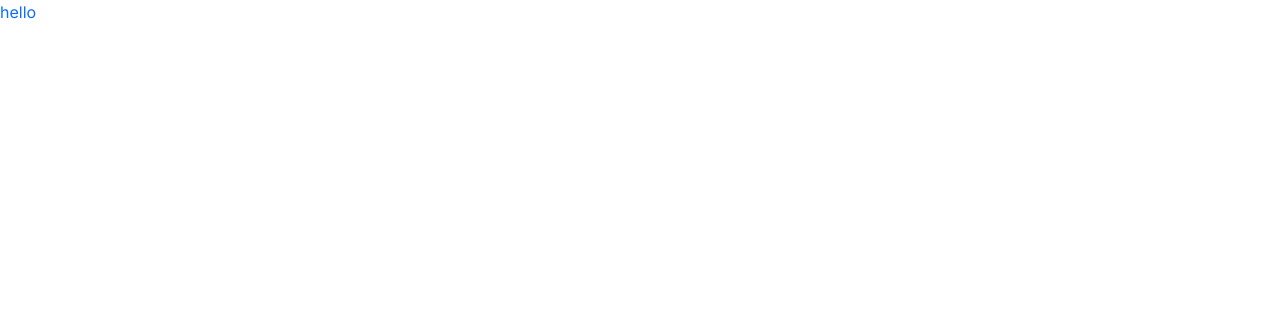
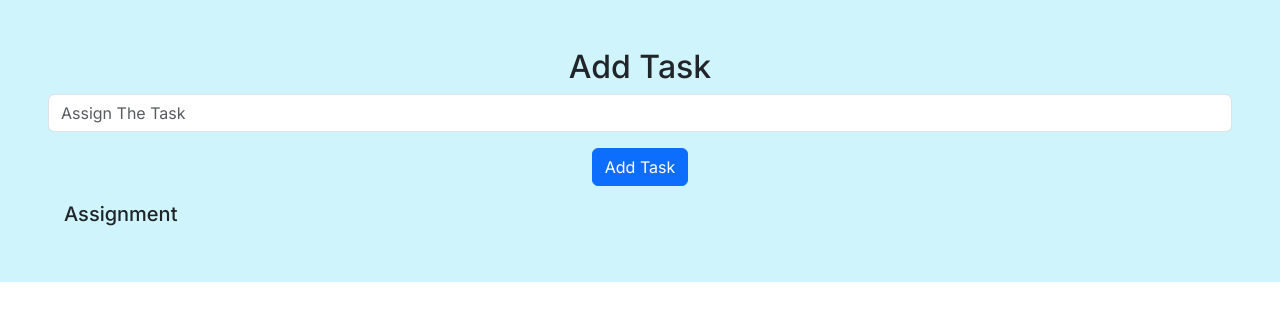
Before and after one commit to RaviRanjan3098/todo-app, a Next.js app: page / in a window 1280 px wide. Shown: the top 320 px of the page. Built offline with nearby package versions, Linux system fonts and the light colour scheme.

Commit message:
final commit

```diff
--- a/src/app/globals.css
+++ b/src/app/globals.css
@@ -105,3 +105,5 @@ a {
     color-scheme: dark;
   }
 }
+
+/* Add this CSS in your styles file or within a <style> tag */
--- a/src/app/page.js
+++ b/src/app/page.js
@@ -1,10 +1,11 @@
 import Image from "next/image";
 import styles from "./page.module.css";
+import Todo from "@/components/todo";
 
 export default function Home() {
   return (
    <>
-     <p className="text-primary"> hello</p>
+     <Todo />
    </>
   );
 }
--- /dev/null
+++ b/src/components/style.css
@@ -0,0 +1,42 @@
+
+.modal {
+    display: block; /* Show the modal */
+    position: fixed;
+    z-index: 1;
+    left: 0;
+    top: 0;
+    width: 100%;
+    height: 100%;
+    overflow: auto;
+    background-color: rgb(0,0,0); /* Fallback color */
+    background-color: rgba(0,0,0,0.4); /* Black w/ opacity */
+  }
+
+  .modal-content {
+    background-color: #fefefe;
+    margin: 15% auto; /* 15% from the top and centered */
+    padding: 20px;
+    border: 1px solid #888;
+    width: 80%; /* Could be more or less, depending on screen size */
+  }
+
+  .close {
+    color: #aaa;
+    float: right;
+    font-size: 28px;
+    font-weight: bold;
+  }
+
+  .close:hover,
+  .close:focus {
+    color: black;
+    text-decoration: none;
+    cursor: pointer;
+  }
+  .container-fluid {
+    height: full;
+}
+html, body {
+    height: 100%;
+    margin: 0;
+}
--- /dev/null
+++ b/src/components/todo.js
@@ -0,0 +1,127 @@
+"use client";
+import React, { useState, useEffect } from 'react';
+import "./style.css";
+
+function TodoApp() {
+  const [task, setTask] = useState([]); // this is the empty array to store the task one by one
+  const [inputValue, setInputValue] = useState(''); // this state is used when the user inputs the task
+  const [isEditing, setIsEditing] = useState(false);
+  const [isModalOpen, setIsModalOpen] = useState(false); // this state is defined to be visible to the task when the user wants to see
+  const [currentTask, setCurrentTask] = useState(null);
+
+  useEffect(() => {
+    // this code is used to store the local storage data
+    const savedTasks = JSON.parse(localStorage.getItem('tasks')) || [];
+    setTask(savedTasks);
+  }, []);
+
+  const saveTasksToLocalStorage = (tasks) => {
+    localStorage.setItem('tasks', JSON.stringify(tasks));
+  };
+
+  const handleAddTodo = () => {
+    if (inputValue.trim() !== '') {
+      let updatedTasks;
+      if (isEditing) {
+        updatedTasks = task.map(t =>
+          t.id === currentTask.id ? { ...t, text: inputValue } : t
+        );
+        setIsEditing(false);
+        setCurrentTask(null);
+      } else {
+        const newTodo = {
+          id: task.length + 1,
+          text: inputValue,
+        };
+        updatedTasks = [...task, newTodo];
+      }
+      setTask(updatedTasks);
+      setInputValue('');
+      saveTasksToLocalStorage(updatedTasks);
+    }
+  };
+
+  const handleInputChange = (e) => {
+    setInputValue(e.target.value);
+  };
+
+  const handleDeleteTodo = (id) => {
+    const updatedTasks = task.filter(todo => todo.id !== id);
+    setTask(updatedTasks);
+    saveTasksToLocalStorage(updatedTasks);
+  };
+
+  const handleEditTodo = (todo) => {
+    setInputValue(todo.text);
+    setIsEditing(true);
+    setCurrentTask(todo);
+  };
+
+  const handleViewTodo = (todo) => {
+    setCurrentTask(todo);
+    setIsModalOpen(true);
+  };
+
+  const handleCloseModal = () => {
+    setIsModalOpen(false);
+    setCurrentTask(null);
+  };
+
+  return (
+    <>
+    <div className="container-fluid p-5 d-flex flex-column align-items-center bg-info-subtle h-full">
+      <h2>Add Task</h2>
+      <div className="mb-3 w-100">
+        <input
+          className="form-control"
+          type="text"
+          placeholder="Assign The Task"
+          value={inputValue}
+          onChange={handleInputChange}
+        />
+      </div>
+      <div className="mb-3">
+        <button className="btn btn-primary mr-2" onClick={handleAddTodo}>
+          {isEditing ? 'Update' : 'Add Task'}
+        </button>
+      </div>
+
+      <ul className="list-group w-100">
+      <h5 className="mx-3">Assignment</h5>
+        {task.map(todo => (
+          <li className="list-group-item  d-flex justify-content-between align-items-center" key={todo.id}>
+            {todo.text}
+            <div>
+              <button className="btn btn-info mr-2" onClick={() => handleEditTodo(todo)}>
+                Edit
+              </button>
+              <button className="btn btn-success mr-2 mx-2" onClick={() => handleViewTodo(todo)}>View</button>
+              <button className="btn btn-danger" onClick={() => handleDeleteTodo(todo.id)}>Delete</button>
+            </div>
+          </li>
+        ))}
+      </ul>
+
+      {isModalOpen && (
+        <div className="modal" style={{ display: 'block', backgroundColor: 'rgba(0,4,0,0.5)' }}>
+          <div className="modal-dialog">
+            <div className="modal-content m-0 p-0">
+              <div className="modal-header bg-primary">
+                <h5 className="modal-title text-white m-auto">Details About Task </h5>
+              </div>
+              <div className="modal-body">
+                <p>{currentTask?.text}</p>
+              </div>
+              <div className="modal-footer">
+                <button type="button" className="btn btn-secondary" onClick={handleCloseModal}>Close</button>
+              </div>
+            </div>
+          </div>
+        </div>
+      )}
+    </div>
+    </>
+  );
+}
+
+export default TodoApp;
```
